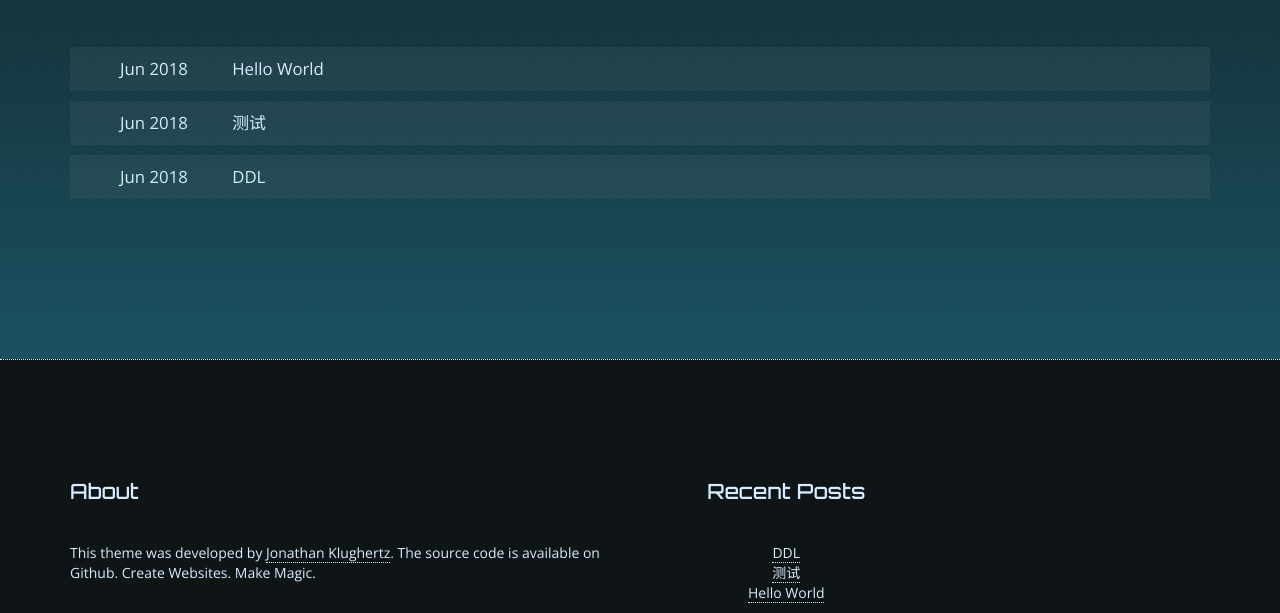
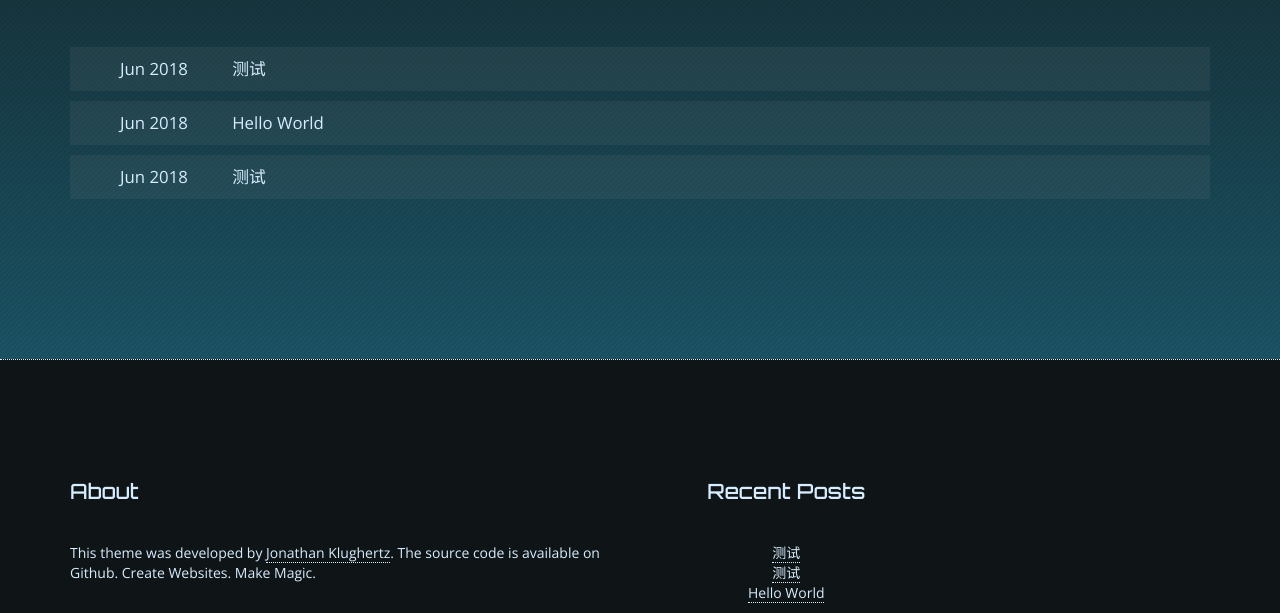
Before and after one commit to qqqzp/qqqzp.github.io, a plain HTML site: page archives/index.html in a window 1280 px wide. Shown: the part 283-896 px from the top of the page. Drawn offline with nearby package versions, Linux system fonts and the light colour scheme.

Commit message:
Site updated: 2018-06-23 18:02:02

```diff
--- a/archives/index.html
+++ b/archives/index.html
@@ -145,6 +145,15 @@
         <section class="main archive-container">
 
                 <div class="archive-post">
+    <a href="/2018/06/23/ddl/">
+        <span class="archive-date">
+            Jun 2018
+        </span>
+        测试
+    </a>
+</div>
+
+                <div class="archive-post">
     <a href="/2018/06/19/hello-world/">
         <span class="archive-date">
             Jun 2018
@@ -159,15 +168,6 @@
             Jun 2018
         </span>
         测试
-    </a>
-</div>
-
-                <div class="archive-post">
-    <a href="/2018/06/23/ddl/">
-        <span class="archive-date">
-            Jun 2018
-        </span>
-        DDL
     </a>
 </div>
 
@@ -195,7 +195,7 @@
         <ul>
 
             <li>
-                <a class="footer-post" href="/2018/06/23/ddl/">DDL</a>
+                <a class="footer-post" href="/2018/06/23/ddl/">测试</a>
             </li>
 
             <li>
```
Also changed, not shown: 2018/06/19/hello-world/index.html (+1 -1 lines), 2018/06/19/test/index.html (+1 -1 lines), 2018/06/23/ddl/index.html (+4 -4 lines), archives/2018/06/index.html (+10 -10 lines), archives/2018/index.html (+10 -10 lines), index.html (+2 -2 lines).
